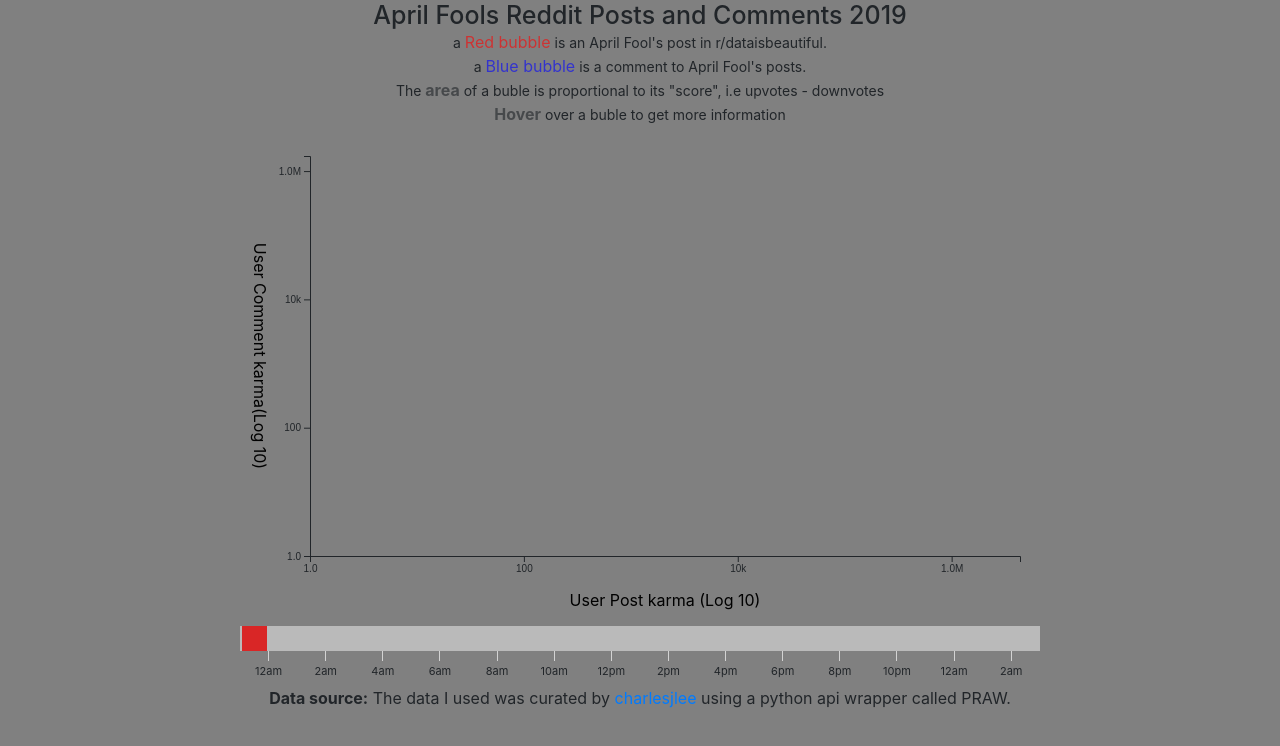
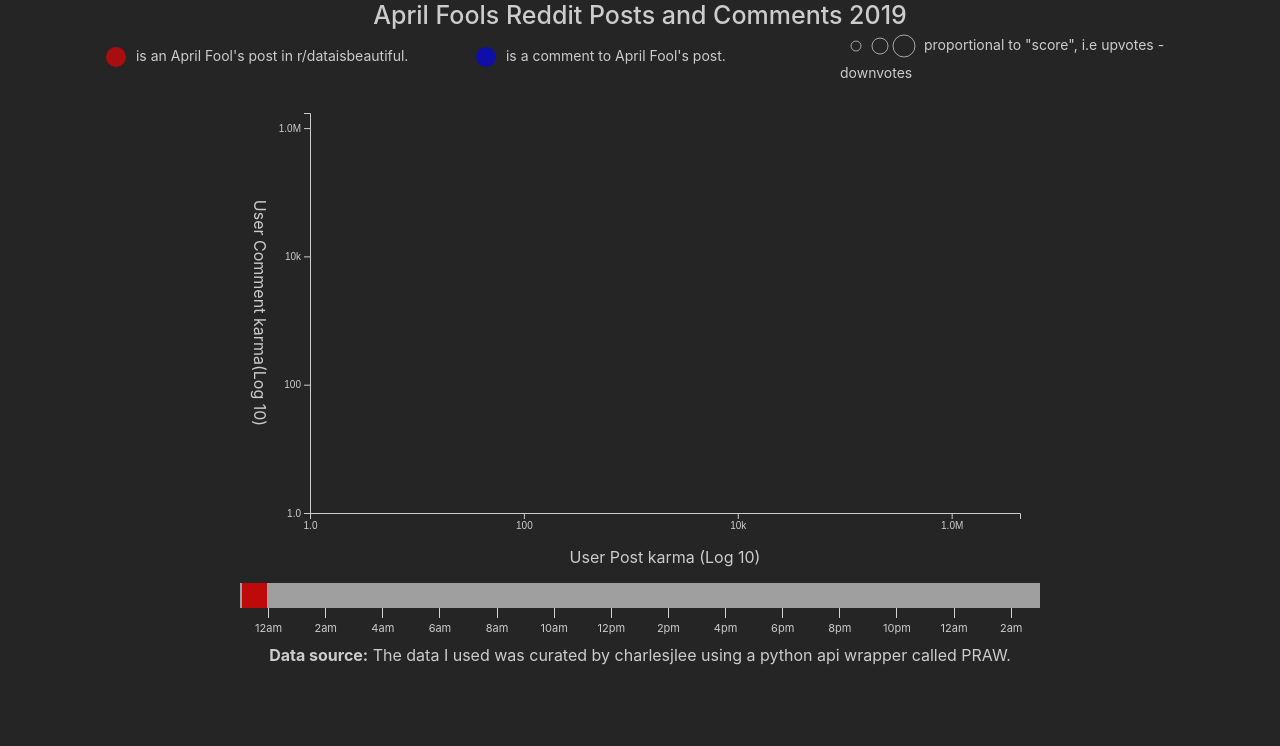
Before and after one commit to GlennHenshaw/Data-Visualizations, a plain HTML site: page reddit/reddit-april-fools.html in a window 1280 px wide. Drawn offline with Linux system fonts and the light colour scheme.

Commit message:
fixed layout of reddit viz

```diff
--- a/reddit/reddit-april-fools.html
+++ b/reddit/reddit-april-fools.html
@@ -11,16 +11,32 @@
 
 
 
-    <body style="background-color: gray">
+    <body style="background-color: #252525">
 
         <div class="container">
             <div class="page-header">
                 <h1 id="title">April Fools Reddit Posts and Comments 2019</h1>
             </div>
-            <p class="note"> a <span style="color: red">Red bubble</span> is an April Fool's post in r/dataisbeautiful.</p>
-            <p class="note"> a <span style="color: blue">Blue bubble</span> is a comment to April Fool's posts.</p>
-            <p class="note"> The <span><strong>area</strong></span> of a buble is proportional to its "score", i.e upvotes - downvotes</p>
-            <p class = "note"><span><strong>Hover</strong></span> over a buble to get more information</p>
+            <div class="row">
+
+
+            <div class="col-xs-7 col-sm-4">
+            <p class="note"> <span class="icon"><svg id="red-bubble"></svg></span> is an April Fool's post in r/dataisbeautiful.</p>
+            </div>
+
+
+            <div class="col-xs-7 col-sm-4">
+            <p class="note"> <span class="icon"><svg id="blue-bubble"></svg></span> is a comment to April Fool's post.</p>
+            </div>
+
+
+            <div class="col-xs-7 col-sm-4">
+            <p class="note"> <span class="icon"><svg id="size"></svg></span> proportional to "score", i.e upvotes - downvotes</p>
+            </div>
+
+
+
+            </div>
         </div>
 
 
--- a/reddit/script.js
+++ b/reddit/script.js
@@ -27,13 +27,39 @@ var g = svg.append("g")
            .attr("id","graph")
            .attr("transform","translate("+margin.left+","+margin.top+")");
 
+d3.select("#red-bubble")
+  .append("circle")
+  .attr("cx","1em")
+  .attr("cy","1em")
+  .attr("r","10")
+  .attr("fill","red");
+
+d3.select("#blue-bubble")
+  .append("circle")
+  .attr("cx","1em")
+  .attr("cy","1em")
+  .attr("r","10")
+  .attr("fill","blue");
+
+for (var i=0; i<3; i++){
+  d3.select("#size")
+    .append("circle")
+    .attr("cx",1.5*i+1 +"em")
+    .attr("cy","1em")
+    .attr("r",3*i+5)
+    .attr("fill","none")
+    .attr("stroke","white");
+};
+
+
 
 var ylabel = g.append("text")
      .attr("class","y-label")
      .attr("text-anchor","middle")
      .attr("x","-50")
      .attr("y",height/2)
-     .text("User Comment karma(Log 10)");
+     .text("User Comment karma(Log 10)")
+     .attr("fill","#CCCCCC");
 
 
 
@@ -42,7 +68,8 @@ var xlabel = g.append("text")
      .attr("text-anchor","middle")
      .attr("x",width/2)
      .attr("y",height + 50)
-     .text("User Post karma (Log 10)");
+     .text("User Post karma (Log 10)")
+     .attr("fill","#CCCCCC");
 
 
 
@@ -115,7 +142,7 @@ d3.csv("data.csv").then(function(data){
 
     d3.interval(function(){
  	    update(data,xscale,yscale,colorscale);
-    },500);
+    },200);
     update(data,xscale,yscale,colorscale);
 
 
@@ -146,7 +173,7 @@ function update(data,xscale,yscale,colorscale){
     circles.enter()
        .append("circle")
        .attr("r",function(d){
-       	   return Math.sqrt(d.popularity)/3;
+       	   return Math.sqrt(d.popularity)/3 +.4;
        })
        .attr("cx", function(d,i){
            return xscale(d.price);
--- a/reddit/style.css
+++ b/reddit/style.css
@@ -1,9 +1,8 @@
 
 * {
   box-sizing: border-box;
-}
-body {
-  background-color: gray;
+  background-color: #252525;
+  color: #CCCCCC !important;
 }
 
 *
@@ -12,9 +11,34 @@ body {
  margin: auto !important;
 }
 
+.container {
+    float: none;
+    margin: 0 auto;
+}
+
+.icon svg {
+  height: 2em;
+  width: 2em;
+}
+
+.icon svg {
+  height: 2em;
+  width: 2em;
+}
+
+.icon #size{
+  height: 2em;
+  width: 5em;
+}
+
+body {
+  background-color: #252525;
+  color: #CCCCCC !important;
+}
+
 .note {
   font-size: 14px;
-  text-align:left;
+  text-align:left !important;
 }
 .note span{
   font-size: 16px;
@@ -49,7 +73,8 @@ div.tooltip {
   height: 70px;
   padding: 2px;
   font: 10px sans-serif;
-  background: lightsteelblue;
+  /*background: lightsteelblue;*/
+  opacity:.5;
   border: 0px;
   border-radius: 8px;
   pointer-events: none;
@@ -94,7 +119,7 @@ div.tooltip {
 }
 
 .sliderticks p {
-  /position: relative;
+  position: relative;
   display: flex;
   font-size: 11px;
   justify-content: center;
```
Also changed, not shown: index.html (+2 -2 lines).
